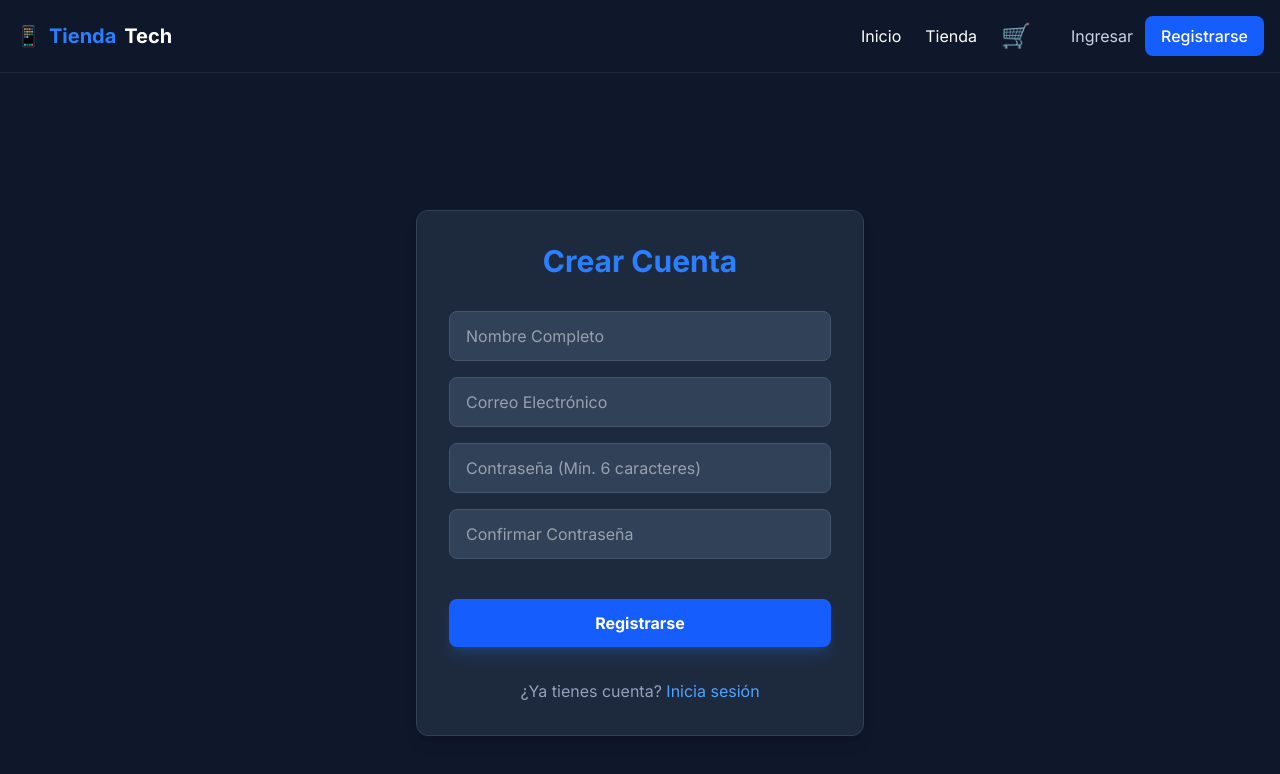
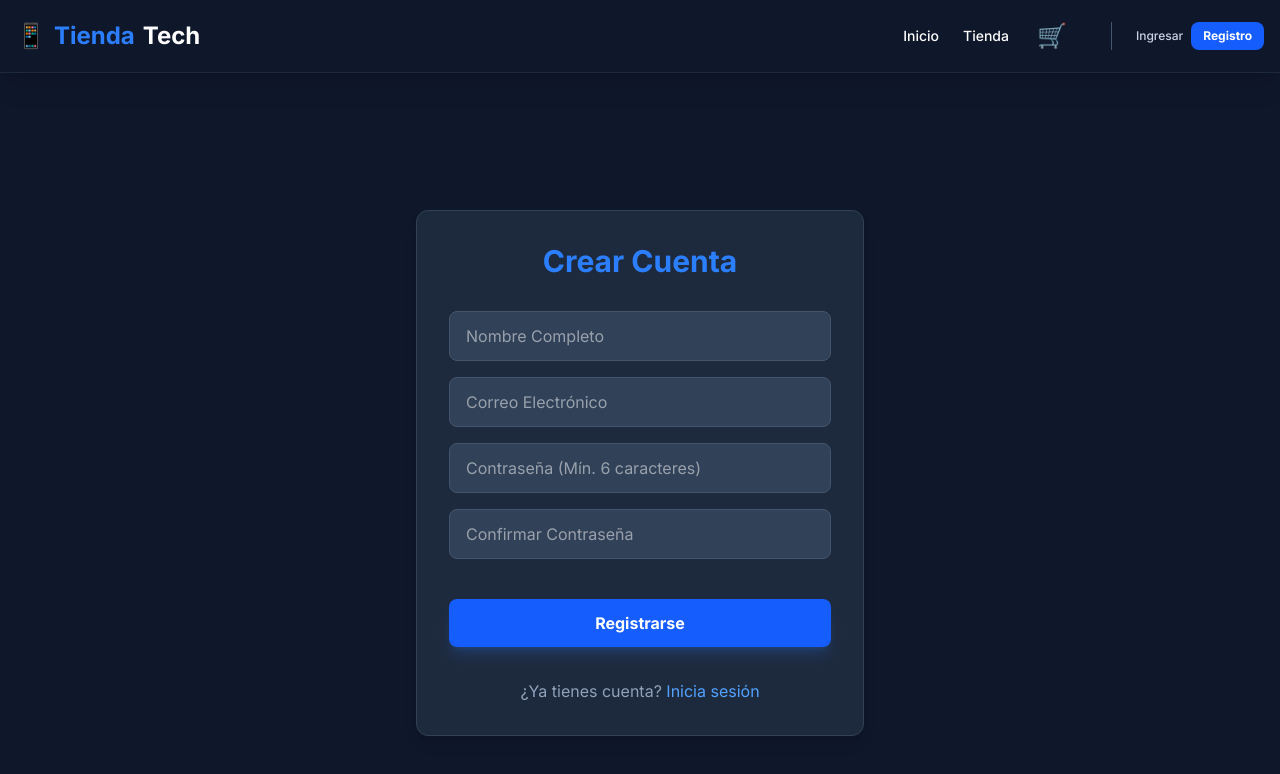
Before and after one commit to andonysan18/mi-tienda-tech, a Next.js app in the folder client/: page /auth/register in a window 1280 px wide. Shown: the top 774 px of the page. Built offline with nearby package versions, Linux system fonts and the light colour scheme.

Commit message:
fix: navbar movil, dependencias y backend json final

```diff
--- a/client/app/auth/register/page.tsx
+++ b/client/app/auth/register/page.tsx
@@ -9,6 +9,7 @@ import Link from "next/link";
 import { validateRegisterForm } from "@/utils/validations";
 // Si "@/" te da error, cambia por: "../../../types/auth.types"
 import { RegisterFormData, FormErrors } from "@/types/auth.types";
+import { toast } from "sonner";
 
 export default function RegisterPage() {
   const router = useRouter(); //
@@ -83,10 +84,12 @@ export default function RegisterPage() {
       const data = await res.json();
 
       if (res.ok) {
-        alert("¡Cuenta creada con éxito! 🚀");
+        // alert("¡Cuenta creada con éxito! 🚀");
+        toast.success("¡Cuenta creada con éxito! 🚀");
         router.push("/auth/login"); // Redirigir al login
       } else {
         // Error que viene del servidor (ej: "El email ya existe")
+        toast.error(data.message || "Error al registrarse");
         setErrors({ general: data.message || "Error al registrarse" });
       }
     } catch (err) {
--- a/client/components/Navbar.tsx
+++ b/client/components/Navbar.tsx
@@ -2,101 +2,85 @@
 import Link from "next/link";
 import { useEffect, useState } from "react";
 import { useRouter } from "next/navigation";
-import { useCartStore } from "@/store/cart.store"; // <--- IMPORTAR
+import { useCartStore } from "@/store/cart.store";
 import { useAuthStore } from "@/store/auth.store";
-import { log } from "console";
 
 export default function Navbar() {
   const router = useRouter();
-  // const [user, setUser] = useState<{ name: string; role: string } | null>(null);
-  // Estado para controlar si el menú móvil está abierto (opcional, por si lo agregamos luego)
   const [isMounted, setIsMounted] = useState(false);
 
   const user = useAuthStore((state) => state.user);
-  // alert(user)
-
   const logout = useAuthStore((state) => state.logout);
   const totalItems = useCartStore((state) => state.getTotalPrice());
   const clearCart = useCartStore((state) => state.clearCart);
-
-
-
-
 
   useEffect(() => {
     setIsMounted(true);
   }, []);
 
   const handleLogout = () => {
-    // 2. BORRAR EL TOKEN (La "Pulsera VIP")
-    localStorage.removeItem("token");
-    localStorage.removeItem("user");
     clearCart();
     logout();
-    // setUser(null);
-    router.push("/auth/login"); // Mandar al login
+    router.push("/auth/login");
   };
 
-  // Evitamos errores de hidratación (diferencias entre servidor y cliente)
   if (!isMounted) return null;
 
   return (
-    <nav className="bg-slate-900 border-b border-slate-800 text-white p-4">
-      <div className="container mx-auto flex justify-between items-center">
+    // Agregamos sticky para que el menú te siga al bajar
+    <nav className="bg-slate-900 border-b border-slate-800 text-white sticky top-0 z-50 shadow-xl">
+      <div className="container mx-auto p-4 flex flex-col md:flex-row justify-between items-center gap-4">
 
-        {/* LOGO */}
-        <Link href="/" className="text-xl font-bold flex items-center gap-2">
+        {/* LOGO (Arriba en móvil, Izquierda en PC) */}
+        <Link href="/" className="text-2xl font-bold flex items-center gap-2 hover:text-blue-400 transition">
           📱 <span className="text-blue-500">Tienda</span>Tech
         </Link>
 
-        {/* MENÚ DERECHA */}
-        <div className="flex items-center gap-6">
-          <Link href="/" className="hover:text-blue-400 transition">Inicio</Link>
-          <Link href="/store" className="hover:text-blue-400 transition">Tienda</Link>
-          <Link href="/cart" className="relative hover:text-blue-400 transition mr-4">
+        {/* MENÚ DE ENLACES (Abajo en móvil, Derecha en PC) */}
+        {/* flex-wrap ayuda a que si no caben, bajen de línea sin romperse */}
+        <div className="flex flex-wrap justify-center items-center gap-4 md:gap-6 bg-slate-800/50 md:bg-transparent p-2 md:p-0 rounded-xl w-full md:w-auto">
+
+          <Link href="/" className="hover:text-blue-400 text-sm font-medium transition">Inicio</Link>
+          <Link href="/store" className="hover:text-blue-400 text-sm font-medium transition">Tienda</Link>
+
+          {/* CARRITO */}
+          <Link href="/cart" className="relative hover:text-blue-400 transition mr-2 p-1">
               <span className="text-2xl">🛒</span>
-              {isMounted && totalItems > 0 && (
-                <span className="absolute -top-2 -right-2 bg-red-500 text-white text-[10px] font-bold w-5 h-5 flex items-center justify-center rounded-full border-2 border-slate-900">
+              {totalItems > 0 && (
+                <span className="absolute -top-1 -right-1 bg-red-500 text-white text-[10px] font-bold w-5 h-5 flex items-center justify-center rounded-full border-2 border-slate-900 animate-bounce">
                   {totalItems}
                 </span>
               )}
           </Link>
-          {/* Lógica: ¿Está logueado? */}
+
+          {/* LÓGICA DE USUARIO */}
           {user ? (
-            // SI ESTÁ LOGUEADO
-            <div className="flex items-center gap-4">
-              <span className="text-slate-300 text-sm">
-                Hola, <span className="font-semibold text-white">{user.name}</span>
-              </span>
+            <div className="flex items-center gap-3 border-l border-slate-600 pl-3 md:pl-6 ml-2">
+              <div className="text-right hidden sm:block">
+                <p className="text-[10px] text-slate-400 uppercase">Hola</p>
+                <p className="text-sm font-bold text-white leading-none">{user.name.split(' ')[0]}</p>
+              </div>
 
-              {/* Si es ADMIN mostramos enlace al panel */}
               {user.role === 'ADMIN' && (
-                <Link href="/admin" className="text-yellow-500 hover:text-yellow-400 text-sm">
-                  Panel Admin
+                <Link href="/admin" className="text-yellow-400 border border-yellow-400/30 px-2 py-1 rounded text-xs hover:bg-yellow-400 hover:text-black transition font-bold">
+                  Panel
                 </Link>
               )}
 
               <button
                 onClick={handleLogout}
-                className="bg-red-500/10 text-red-400 px-3 py-1 rounded hover:bg-red-500 hover:text-white transition text-sm border border-red-500/20"
+                className="text-red-400 hover:text-red-300 text-xs font-bold border border-red-400/30 px-2 py-1 rounded hover:bg-red-400/10 transition"
               >
                 Salir
               </button>
             </div>
           ) : (
-            // NO ESTÁ LOGUEADO
-            <div className="flex items-center gap-3">
-              <Link
-                href="/auth/login"
-                className="text-slate-300 hover:text-white transition"
-              >
+            <div className="flex items-center gap-2 border-l border-slate-600 pl-3 md:pl-6 ml-2">
+              <Link href="/auth/login" className="text-slate-300 hover:text-white text-xs font-medium">
                 Ingresar
               </Link>
-              <Link
-                href="/auth/register"
-                className="bg-blue-600 px-4 py-2 rounded-lg hover:bg-blue-500 transition font-medium"
-              >
-                Registrarse
+              <Link href="/auth/register" className="bg-blue-600 px-3 py-1.5 rounded-lg hover:bg-blue-500 text-xs font-bold transition">
+                Registro
               </Link>
             </div>
           )}
```
